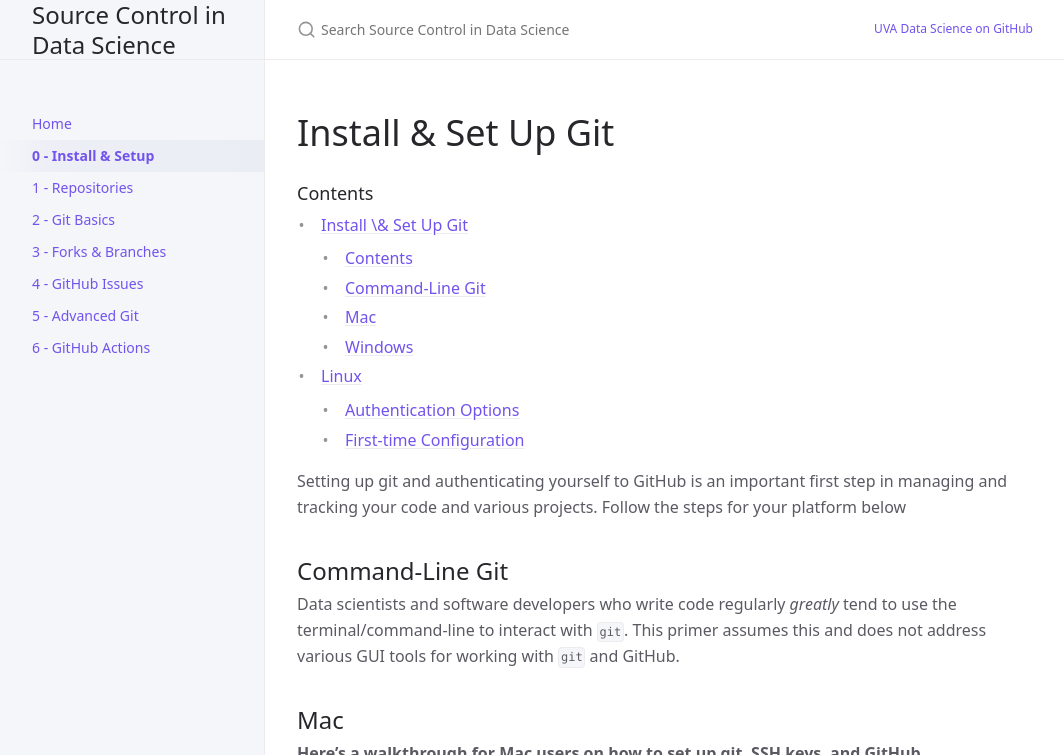
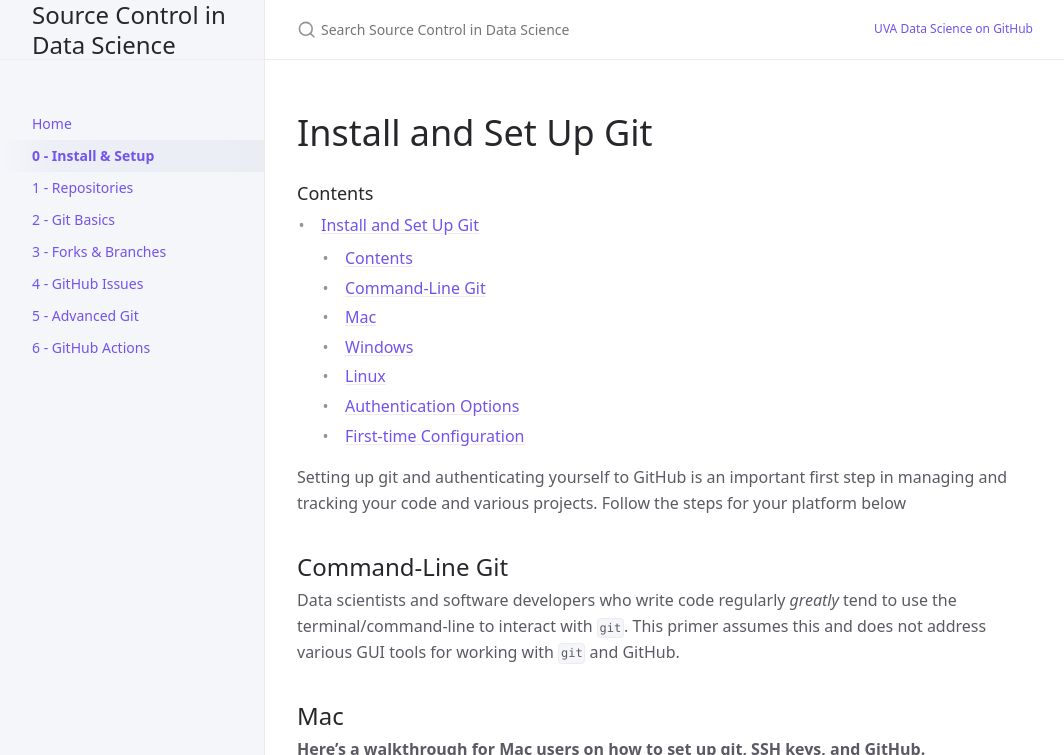
Before and after one commit to UVADS/git-basics, a Jekyll site: the page built from docs/setup.md, in a window 1280 px wide and 900 px high, cut to the strip 0-755 px from the top of the window. Shown: the whole strip, without its empty margins (107-1171 px from the left). Built offline with Jekyll 4.4.1, drawn with Linux system fonts in a browser that asks for light colours; cached includes are drawn as plain includes.

```diff
--- a/docs/setup.md
+++ b/docs/setup.md
@@ -4,16 +4,16 @@ title: 0 - Install & Setup
 nav_order: 2
 ---
 
-# Install & Set Up Git
+# Install and Set Up Git
 
 ### Contents
 
-- [Install \& Set Up Git](#install--set-up-git)
+- [Install and Set Up Git](#install-and-set-up-git)
     - [Contents](#contents)
   - [Command-Line Git](#command-line-git)
   - [Mac](#mac)
   - [Windows](#windows)
-- [Linux](#linux)
+  - [Linux](#linux)
   - [Authentication Options](#authentication-options)
   - [First-time Configuration](#first-time-configuration)
 
@@ -55,7 +55,7 @@ Using `ssh-keygen.exe` in `git-bash` creates a keypair successfully, but (appare
     <li>See the screencast above for a walkthrough.</li>
 </ol>
 
-# Linux
+## Linux
 
 Install `git` in a Linux distro with the built-in package manager:
 
```
Also changed, not shown: docs/git-advanced.md (+2 -1 lines), docs/github-actions.md (+4 -2 lines), index.md (+1 -0 lines).
